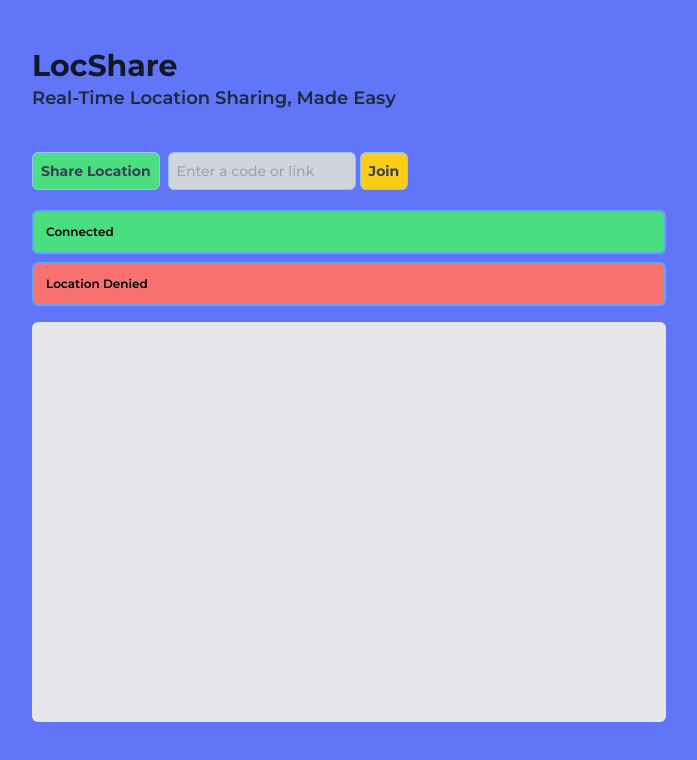
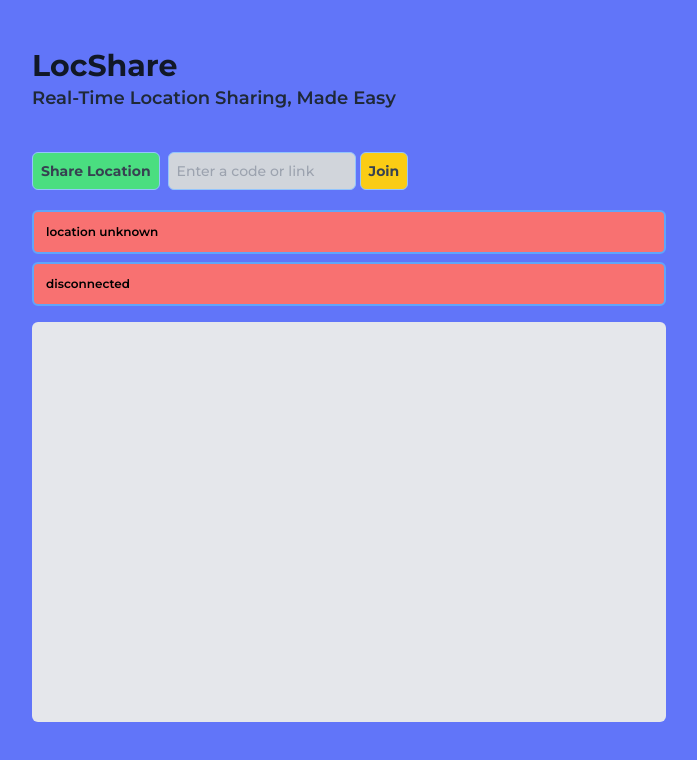
Before and after one commit to manish-mehra/locshare, a React (Vite) app in the folder client/: page / in a window 1280 px wide. Shown: the top 760 px of the page, without its empty margins (291-988 px from the left). Built offline with nearby package versions, Linux system fonts and the light colour scheme.

Commit message:
feat: share location & connect to sockets

```diff
--- a/client/src/main.tsx
+++ b/client/src/main.tsx
@@ -3,11 +3,15 @@ import ReactDOM from 'react-dom/client'
 import App from './App.tsx'
 import './index.css'
 import { SocketProvider } from './context/socket.tsx'
+import {ToastContainer} from 'react-toastify'
 
 ReactDOM.createRoot(document.getElementById('root')!).render(
   <React.StrictMode>
     <SocketProvider>
-      <App />
+      <>
+        <App />
+        <ToastContainer newestOnTop/>
+      </>
     </SocketProvider>
   </React.StrictMode>,
 )
--- a/client/src/pages/Home.tsx
+++ b/client/src/pages/Home.tsx
@@ -1,28 +1,129 @@
 import {useState, useEffect} from 'react'
 import {useSocket} from '../context/socket'
+import { toast } from 'react-toastify'
+import 'react-toastify/dist/ReactToastify.css'
+
+type SocketStatus = 'connecting' | 'connected' | 'disconnected' | 'error'
+type LocationStatus = 'accessed' | 'denied' | 'unknown' | 'error'
+type GeolocationPosition = {
+  lat: number;
+  lng: number;
+}
+type RoomInfo = {
+  roomId: string;
+  position: GeolocationPosition;
+}
 
 export default function Home() {
   const {socket, connectSocket} = useSocket()
-  const [isConnected, setIsConnected] = useState<boolean>(false)
+  const [socketStatus, setSocketStatus] = useState<SocketStatus>('disconnected')
+  const [locationStatus, setLocationStatus] = useState<LocationStatus>('unknown')
+  const [position, setPosition] = useState<GeolocationPosition | null>(null)
+  const [watchId, setWatchId] = useState<number | null>(null)
+  const [roomInfo, setRoomInfo] = useState<RoomInfo | null>(null)
 
-  console.log('socket from app', socket)
+
+  function connectToSocketServer() {
+    connectSocket()
+    setSocketStatus('connecting')
+  }
+
+  useEffect(() => {
+    if(locationStatus === 'accessed') {
+      const watchId = navigator.geolocation.watchPosition((position) => {
+        setPosition(position)
+      }, (error) => {
+        switch (error.code) {
+          case error.PERMISSION_DENIED:
+            setLocationStatus('denied')
+            break
+          case error.POSITION_UNAVAILABLE:
+            setLocationStatus('unknown')
+            break
+          case error.TIMEOUT:
+            console.log('timeout')
+            setLocationStatus('error')
+            break
+          default:
+            setLocationStatus('error')
+            break
+        }
+      })
+      setWatchId(watchId)
+      return () => {
+        navigator.geolocation.clearWatch(watchId)
+      }
+    }
+  }, [])
+
+  function askLocationPermission() {
+    if(navigator.geolocation) {
+      navigator.geolocation.getCurrentPosition((position) => {
+        setPosition({
+          lat: position.coords.latitude,
+          lng: position.coords.longitude,
+        })
+        setLocationStatus('accessed')
+        connectToSocketServer()
+      }, (error) => {
+        switch (error.code) {
+          case error.PERMISSION_DENIED:
+            setLocationStatus('denied')
+            break
+          case error.POSITION_UNAVAILABLE:
+            setLocationStatus('unknown')
+            break
+          case error.TIMEOUT:
+            console.log('timeout')
+            setLocationStatus('error')
+            break
+          default:
+            setLocationStatus('error')
+            break
+        }
+      })
+    }
+  }
 
   useEffect(() => {
     if(socket) {
-      socket.on('pong', () => {
-        console.log('pong received')
+
+      socket.on('connect', () => {
+        setSocketStatus('connected')
+        toast.success('Connected to server!', {
+          autoClose: 2000,
         })
 
-      socket.on('connect', () => {
-        setIsConnected(true)
+        socket.emit('createRoom', {
+          position
+        })
+
+        socket.on('roomCreated', (data: {roomId: string, msg: string, position: GeolocationPosition}) => {
+          console.log(data)
+          toast.success(`${data.msg}`, {
+            autoClose: 2000,
+          })
+          setRoomInfo(data)
+        })
+
+
       })
 
       socket.on('disconnect', () => {
-        setIsConnected(false)
+        setSocketStatus('disconnected')
       })
     }
+  }, [socket])
 
-  }, [socket])
+  function stopSharingLocation() {
+    if (watchId) {
+      navigator.geolocation.clearWatch(watchId)
+      setWatchId(null)
+      setPosition(null)
+      socket.disconnect()
+    }
+  }
+
 
   return (
     <div className='flex justify-center'>
@@ -32,30 +133,28 @@ export default function Home() {
             <h1 className='text-3xl text-gray-900 font-bold'>LocShare</h1>
             <h2 className='text-lg text-gray-800 font-semibold'>Real-Time Location Sharing, Made Easy</h2>
           </div>
+          {
+            !socket && (
               <div className='flex flex-wrap gap-2 items-start mb-5'>
-            <button className='bg-green-400 text-sm text-gray-700 font-bold p-2 border border-blue-300 rounded-md'>Share Location</button>
+                <button
+                  className='bg-green-400 text-sm text-gray-700 font-bold p-2 border border-blue-300 rounded-md'
+                  onClick={askLocationPermission}
+                  >Share Location</button>
                 <span className='flex gap-1'>
                   <input type = "text" placeholder = "Enter a code or link" className='border border-blue-300 bg-gray-300 rounded-md p-2 outline-none ring-0 text-sm font-medium' />
                   <button className='bg-yellow-400 text-sm text-gray-700 font-bold p-2 border border-blue-300 rounded-md'>Join</button>
                 </span>
               </div>
+            )
+          }
         </section>
 
         <section className='mb-4 flex flex-col gap-2'>
-          {/* <div className='p-3 border-2 border-blue-400 rounded-md'>
-            <p className='text-xs font-semibold text-gray-200'>Connecting to server...</p>
-          </div> */}
-          <div className='p-3 border-2 border-blue-400 bg-green-400 rounded-md'>
-            <p className='text-xs font-semibold text-black'>Connected</p>
+          <div className={`p-3 border-2 border-blue-400 rounded-md ${locationStatus === 'accessed' ? 'bg-green-400' : 'bg-red-400'}`}>
+            <p className='text-xs font-semibold text-black'>location {locationStatus}</p>
           </div>
-          {/* <div className='p-3 border-2 border-blue-400 rounded-md'>
-            <p className='text-xs font-semibold text-gray-200'>Allow Location Permisson!!</p>
-          </div>
-          <div className='p-3 border-2 border-blue-400 bg-green-400 rounded-md'>
-            <p className='text-xs font-semibold text-black'>Location Accessed</p>
-          </div> */}
-          <div className='p-3 border-2 border-blue-400 bg-red-400 rounded-md'>
-            <p className='text-xs font-semibold text-black'>Location Denied</p>
+          <div className={`p-3 border-2 border-blue-400 rounded-md ${socketStatus === 'connected' ? 'bg-green-400' : 'bg-red-400'}`}>
+            <p className='text-xs font-semibold text-black'>{socketStatus}</p>
           </div>
         </section>
 
```
Also changed, not shown: client/src/components/Toast/index.tsx (added), 1 other file (tests, documents, lock files or other folders). Lines whose indentation alone changed are shown as unchanged.
